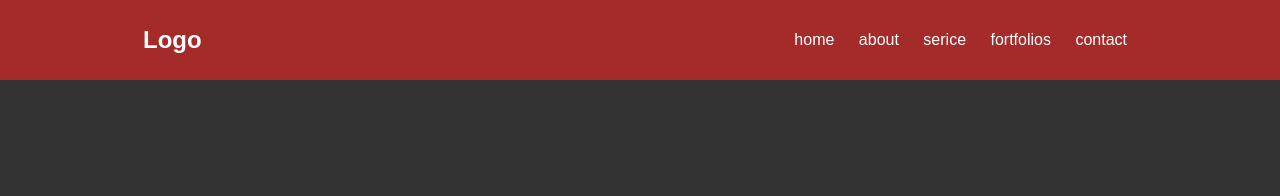
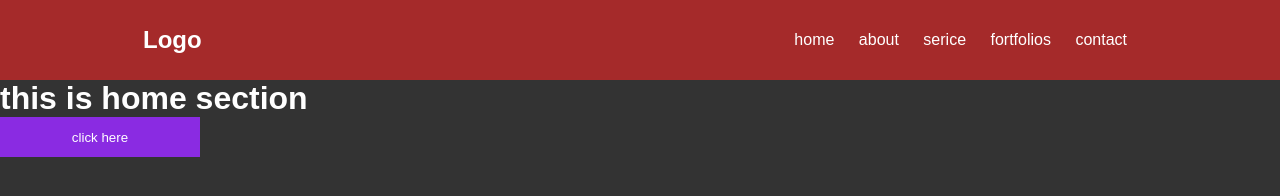
Before and after one commit to eslam-mohamedl/navbar, a plain HTML site: page navbar/index.html in a window 1280 px wide. Drawn offline with Linux system fonts and the light colour scheme.

Commit message:
add h1 , button to html , updated style to css

```diff
--- a/navbar/index.html
+++ b/navbar/index.html
@@ -31,12 +31,8 @@
         </div>
 
     </nav>
-    <!-- <h2>
-        this tis new section
-    </h2>
-    <button>click here</button>
-     -->
-
+ <h1>this is home section</h1>
+ <button>click here</button>
 
     <script src="script.js"></script>
 </body>
--- a/navbar/style.css
+++ b/navbar/style.css
@@ -106,18 +106,13 @@ ul li{
         left: 0;
     }
 }
-/* h2 {
+h1{
     color: white;
 }
-body{
-width: 100%;
+button{
+    width: 200px;
+    height: 40px;
+    border: none;
+    color: white;
+    background-color: blueviolet;
 }
-button{
-    height: 40px;
-    width: 200px;
-    background-color: blueviolet;
-    padding: 10px 20px;
-    border:none;
-    color: white;
-
-} */
```
